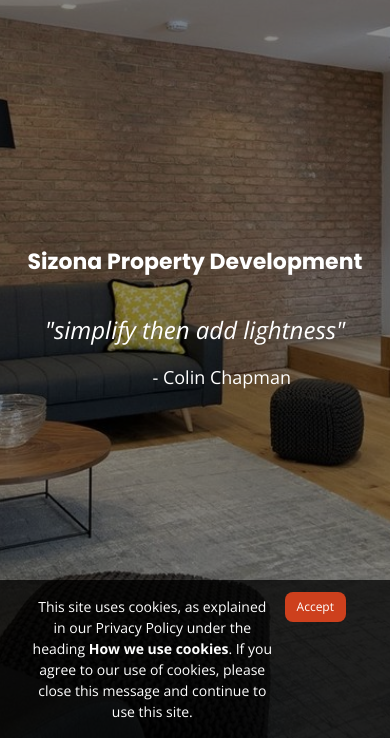
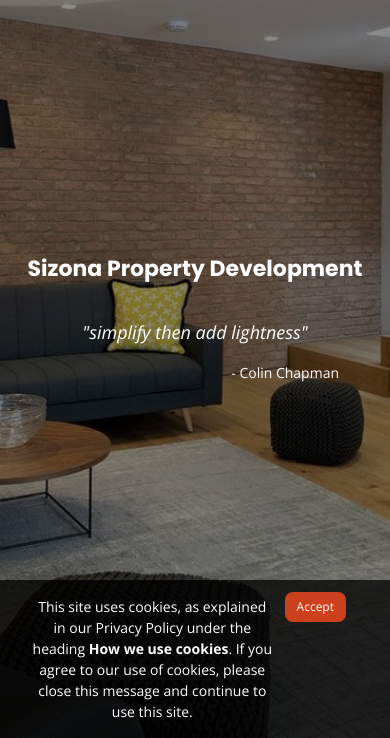
Before and after one commit to n4vdeep/sizona_spd, a plain HTML site: page index.html in a window 390 px wide. Shown: the part 106-844 px from the top of the page. Drawn offline with nearby package versions, Linux system fonts and the light colour scheme.

Commit message:
made hero sub titles responsive

```diff
--- a/assets/css/style.css
+++ b/assets/css/style.css
@@ -541,6 +541,32 @@ blockquote .move__right {
   }
 }
 
+@media (max-width: 1024px) {
+  blockquote {
+    margin: 1.5em 10px;
+    padding: 0.5em 10px;
+    quotes: "\201C""\201D""\2018""\2019";
+  }
+
+  blockquote p {
+    display: flex;
+    justify-content: center;
+    font-style: italic;
+    color: #fff;
+    font-size: 24px;
+  }
+  blockquote .move__right-container {
+    display: flex;
+    justify-content: flex-end;
+    margin-right: 1rem;
+  }
+
+  blockquote .move__right {
+    font-size: 18px;
+    font-style: normal;
+  }
+}
+
 @media (max-width: 768px) {
   #hero {
     height: 100vh;
@@ -555,6 +581,30 @@ blockquote .move__right {
   #hero h2 {
     font-size: 18px;
     line-height: 24px;
+  }
+
+  blockquote {
+    margin: 1.5em 10px;
+    padding: 0.5em 10px;
+    quotes: "\201C""\201D""\2018""\2019";
+  }
+
+  blockquote p {
+    display: flex;
+    justify-content: center;
+    font-style: italic;
+    color: #fff;
+    font-size: 18px;
+  }
+  blockquote .move__right-container {
+    display: flex;
+    justify-content: flex-end;
+    margin-right: 1rem;
+  }
+
+  blockquote .move__right {
+    font-size: 14px;
+    font-style: normal;
   }
 }
 
```
